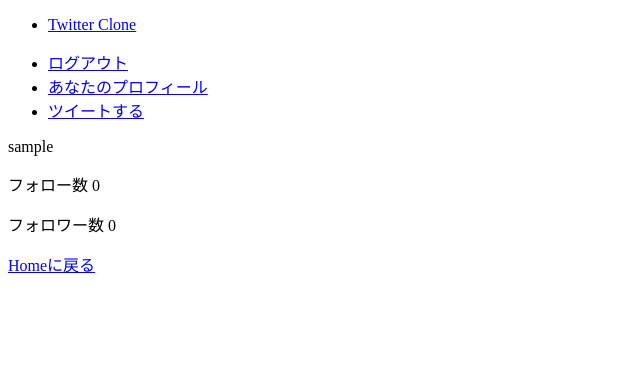
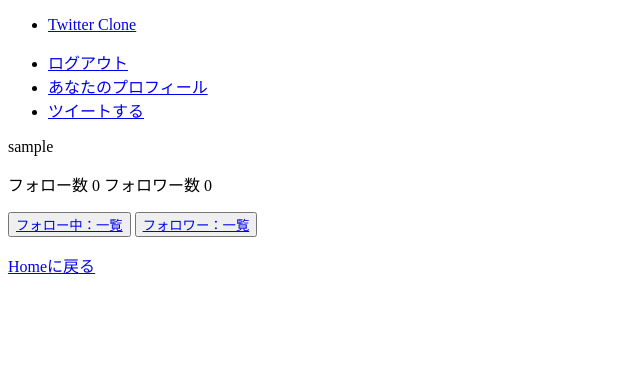
Before and after one commit to shinonome-inc/backend-final-assignment-Yotaro, a Django app: a page that uses templates/accounts/profile.html in a window 1280 px wide. Shown: the top 382 px of the page, without its empty margins (0-640 px from the left). Run offline with Django 4.2, Linux system fonts and the light colour scheme; the visitor is signed in with stand-in values (Sample User, id 1); data comes from the database, SQL or seed files in the repository; data that the repository does not hold is empty.

Commit message:
フォロー・フォロー解除機能の修正

```diff
--- a/templates/accounts/profile.html
+++ b/templates/accounts/profile.html
@@ -3,27 +3,33 @@
 
 {% block content %}
 <p>{{ profile_user }}</p>
-<!-- フォロー数表示機能 -->
-<p>フォロー数
-    {{following}}
-</p>
-<p>フォロワー数
-    {{follower}}
-</p>
 <!-- フォロー・アンフォロー機能 -->
 {% if request.user != profile_user %}
-{% if is_following %}
+{% if profile_user in following_user %}
 <form method="post" action="{% url 'accounts:unfollow' profile_user %}">
     {% csrf_token %}
-    <button type="submit">Unfollow</button>
+    <button type="submit">フォロー解除</button>
 </form>
 {% else %}
 <form method="post" action="{% url 'accounts:follow' profile_user %}">
     {% csrf_token %}
-    <button type="submit">{{profile_user}}さんをフォローする</button>
+    <button type="submit">フォローする</button>
 </form>
 {% endif %}
 {% endif %}
+<!-- フォロー数表示機能 -->
+<p>
+    <a>フォロー数
+        {{following}}
+    </a>
+    <a>フォロワー数
+        {{follower}}
+    </a>
+</p>
+<!-- follower/following一覧機能の誘導 -->
+<button><a href="{% url 'accounts:following_list' profile_user %}">フォロー中：一覧</a></button>
+<button><a href="{% url 'accounts:follower_list' profile_user %}">フォロワー：一覧</a></button>
+
 
 <ul>
     {% for tweet in tweet_list %}
```
